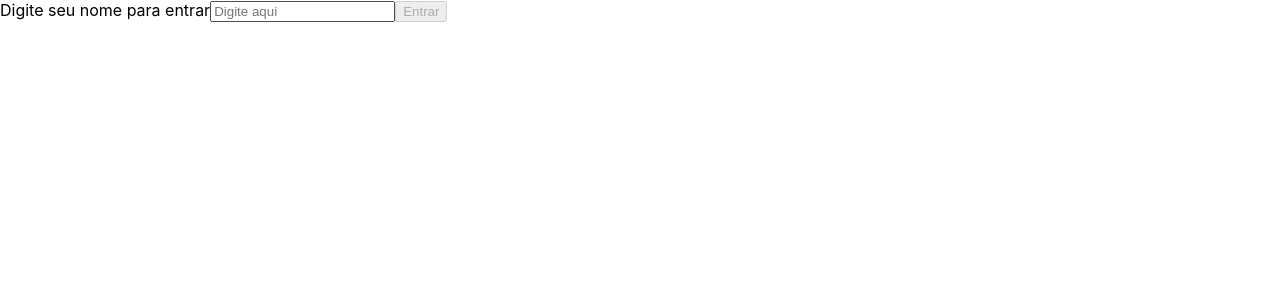
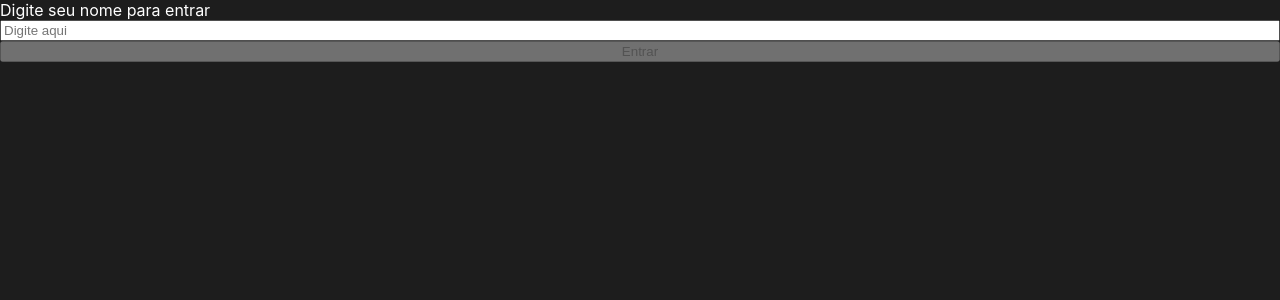
Before and after one commit to jhonatec-dev/tunes, a React (Create React App) app: page / in a window 1280 px wide. Shown: the top 300 px of the page. Built offline with nearby package versions, Linux system fonts and the light colour scheme.

Commit message:
Iniciando estilização

```diff
--- a/src/index.css
+++ b/src/index.css
@@ -5,6 +5,8 @@ body {
     sans-serif;
   -webkit-font-smoothing: antialiased;
   -moz-osx-font-smoothing: grayscale;
+  background-color: #1d1d1d;
+  color: white;
 }
 
 code {
@@ -12,8 +14,13 @@ code {
     monospace;
 }
 
-.loading {
+.Loading {
   align-items: center;
   display: flex;
   justify-content: center;
 }
+
+.Login {
+  display: flex;
+  flex-direction: column;
+}
--- a/src/pages/Login.jsx
+++ b/src/pages/Login.jsx
@@ -33,7 +33,7 @@ export default class Login extends Component {
         {showLoading
           ? (<Loading />)
           : (
-            <>
+            <div className="Login">
               <label htmlFor="login-name-input">Digite seu nome para entrar</label>
               <input
                 type="text"
@@ -51,7 +51,7 @@ export default class Login extends Component {
                 Entrar
 
               </button>
-            </>
+            </div>
           )}
 
       </div>
```
